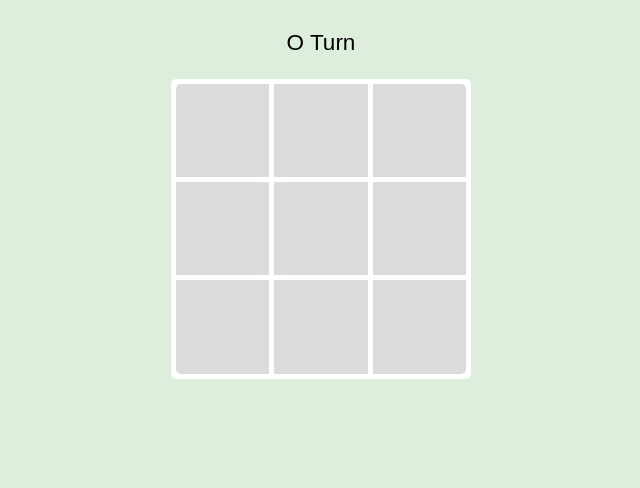
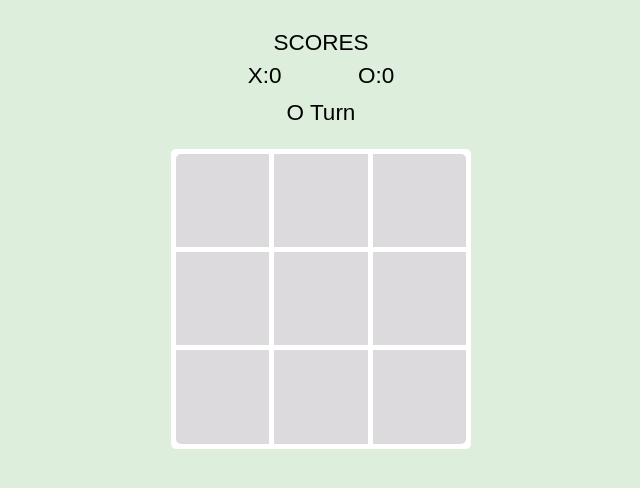
Before and after one commit to itsdonnix/simple-tic-tac-toe, a website built with Vite: page index.html in a window 1280 px wide. Shown: the whole page, without its empty margins (319-959 px from the left). Built offline with nearby package versions, Linux system fonts and the light colour scheme.

Commit message:
Added scores
Signed-off-by: Don Alfons Nisnoni <donnisnoni@outlook.com>

```diff
--- a/index.html
+++ b/index.html
@@ -10,6 +10,17 @@
   <body>
     <div class="container">
       <div class="game-info">
+        <div>SCORES</div>
+        <div class="scores">
+          <div>
+            <div>X:</div>
+            <div id="x-score">0</div>
+          </div>
+          <div>
+            <div>O:</div>
+            <div id="o-score">0</div>
+          </div>
+        </div>
         <div><span id="player-turn"></span> Turn</div>
       </div>
       <div id="board"></div>
--- a/src/index.js
+++ b/src/index.js
@@ -1,6 +1,7 @@
 (function () {
   const randomNum = Math.floor(Math.random() * (1 - 0 + 1)) + 0;
   let currentPlayer = randomNum ? "x" : "o";
+  const scores = { x: 0, o: 0 };
   const winningRows = [
     [0, 1, 2],
     [3, 4, 5],
@@ -15,6 +16,11 @@
   const board = document.getElementById("board");
   let boxes = populateBoxes();
   const playerTurnEl = document.body.querySelector("#player-turn");
+  const scoreEls = {
+    x: document.querySelector("#x-score"),
+    o: document.querySelector("#o-score"),
+  };
+  const reverse = (n) => (n === "x" ? "o" : "x");
   // const winnerEl = document.body.querySelector("#winner");
 
   playerTurnEl.textContent = currentPlayer;
@@ -27,7 +33,7 @@
     const theBox = event.currentTarget;
     const theBoxSpan = theBox.querySelector("span");
 
-    theBoxSpan.classList.remove(currentPlayer === "x" ? "o" : "x");
+    theBoxSpan.classList.remove(reverse(currentPlayer));
     theBoxSpan.classList.add(currentPlayer);
     theBoxSpan.textContent = currentPlayer;
 
@@ -53,6 +59,8 @@
       (box) => box.querySelector("span").textContent
     );
 
+    let currentWinner = null;
+
     for (let j = 0; j < winningRows.length; j++) {
       const winningRow = winningRows[j];
       const c1 = winningRow[0];
@@ -60,13 +68,20 @@
       const c3 = winningRow[2];
       const boxesIndexes = [boxesMap[c1], boxesMap[c2], boxesMap[c3]];
       if (boxesIndexes.every((v) => v === currentPlayer)) {
-        // winnerEl.textContent = currentPlayer;
+        // currentWinnerEl.textContent = currentPlayer;
+        currentWinner = currentPlayer;
         break;
       }
     }
 
-    currentPlayer = currentPlayer === "x" ? "o" : "x";
+    currentWinner && incrementScore(currentPlayer);
+    currentPlayer = reverse(currentPlayer);
     playerTurnEl.textContent = currentPlayer;
+  }
+
+  function incrementScore(player) {
+    scores[player]++;
+    scoreEls[player].textContent = scores[player];
   }
 
   function populateBoxes() {
--- a/src/styles/index.scss
+++ b/src/styles/index.scss
@@ -28,6 +28,18 @@ body {
   display: flex;
   flex-direction: column;
   margin-bottom: 1em;
+}
+
+.scores {
+  margin-top: 0.3em;
+  margin-bottom: 0.5em;
+  width: 100%;
+  display: flex;
+  justify-content: space-evenly;
+}
+
+.scores > div {
+  display: flex;
 }
 
 #board {
```
